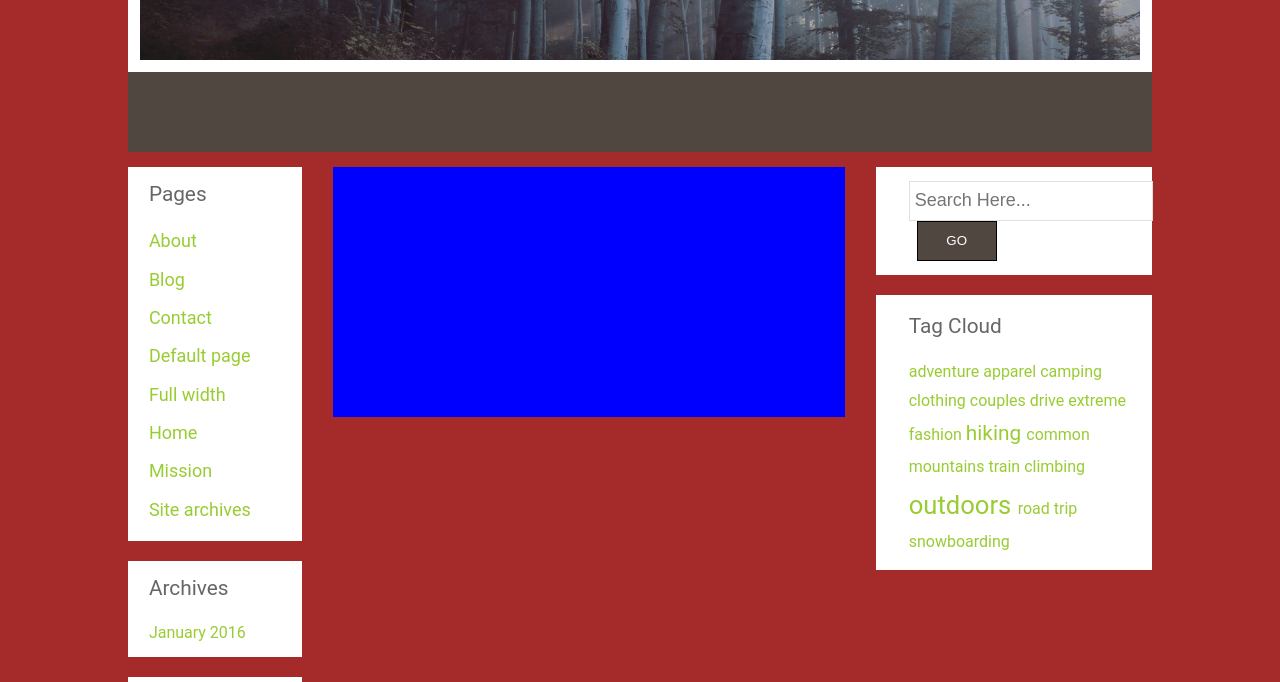
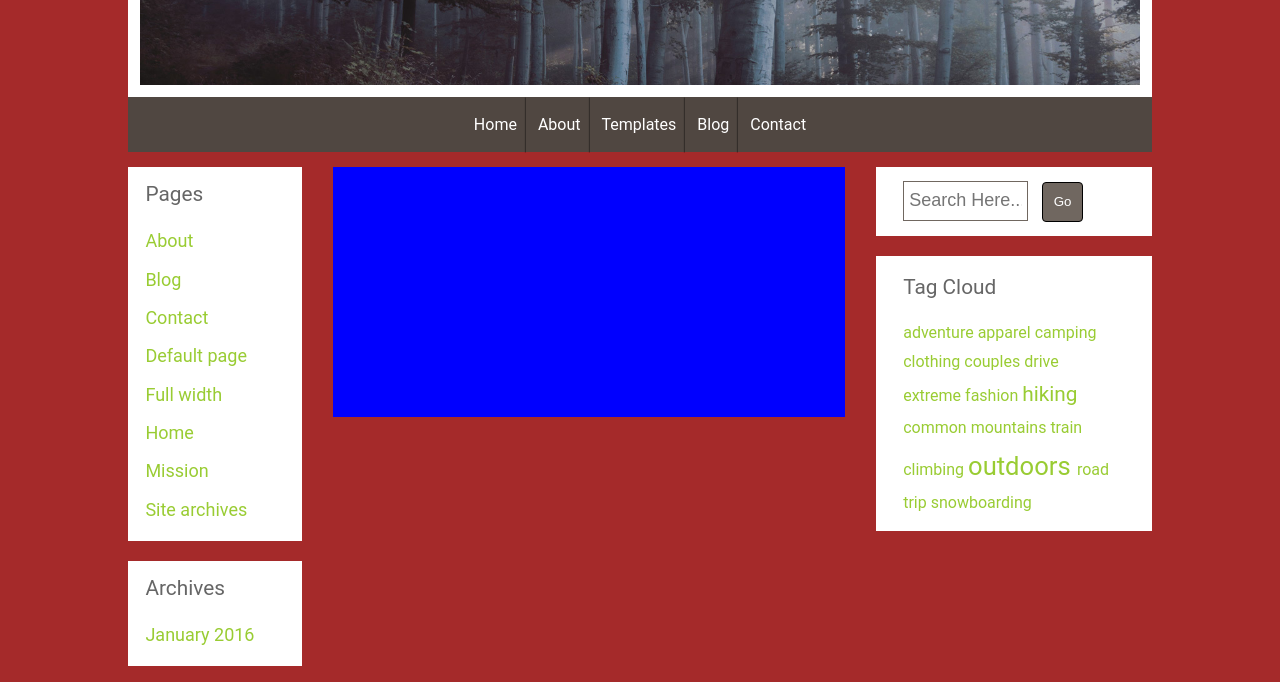
Before and after one commit to DaniM-web/htmlcss-wp, a plain HTML site: page index.html in a window 1280 px wide. Shown: the part 178-860 px from the top of the page. Drawn offline with Linux system fonts and the light colour scheme.

Commit message:
Nav menu

```diff
--- a/index.html
+++ b/index.html
@@ -16,12 +16,12 @@
         </div>
 
       <nav>
-        <ul>
-          <!-- <li>link</li>
-          <li>link</li>
-          <li>link</li>
-          <li>link</li>
-          <li>link</li> -->
+        <ul class="navmenu">
+          <li class="navitem-a"><a href="#" class="navlink">Home</a></li>
+          <li class="navitem-b"><a href="#" class="navlink">About</a></li>
+          <li class="navitem-b"><a href="#" class="navlink">Templates</a></li>
+          <li class="navitem-a"><a href="#" class="navlink">Blog</a></li>
+          <li class="navitem-a"><a href="#" class="navlink">Contact</a></li>
         </ul>
       </nav>
     </header>
@@ -29,6 +29,7 @@
     <main>
       <!-- Box di sinistra -->
       <aside class="l-box">
+        <!-- First Left Aside -->
         <div class="l1">
           <h6 class="asidetitle">Pages </h6>
           <ul class="asidelist">
@@ -42,10 +43,13 @@
             <li><a href="#" class="metalink">Site archives</a></li>
           </ul>
         </div>
+        <!-- Second left Aside -->
         <div class="l2">
           <h6 class="asidetitle">Archives</h6>
-          <a href="#" class="metalink">January 2016</a>
+          <ul class="asidelist">
+            <li><a href="#" class="metalink">January 2016</a></li>
         </div>
+        <!-- Third left Aside -->
         <div class="l3">
           <h6 class="asidetitle">Meta</h6>
           <ul class="asidelist">
@@ -63,12 +67,14 @@
       </section>
       <!-- Boxes di destra -->
       <aside class="r-box">
+        <!-- 1st right aside (Research box) -->
         <div class="r1">
           <form class="" action="index.html" method="post">
             <input type="text" name="search" placeholder="Search Here...">
-            <input type="submit" name="go" value="GO">
+            <input type="submit" name="go" value="Go">
           </form>
         </div>
+        <!-- 2nd right aside -->
         <div class="r2">
           <h6 class="asidetitle">Tag Cloud</h6>
           <p>
--- a/style.css
+++ b/style.css
@@ -14,7 +14,6 @@ body{
 main{
   width: 80%;
   margin: 0 auto;
-  margin-top: 15px;
 }
 main::after{
   content: "";
@@ -23,15 +22,19 @@ main::after{
 }
 header{
 width: 80%;
-margin: 0 auto;
+margin: 25px auto 15px;
 }
 
-
+/* Link properties */
 a:link, a:visited {
-  text-decoration: none;
+ text-decoration: none;
 }
 
 a.linktitle{
+  color: #fff;
+}
+
+a.navlink{
   color: #fff;
 }
 
@@ -85,25 +88,39 @@ hgroup{
   background-size: cover;
   border: 12px solid white;
 }
+
+/* MENU DI NAVIGAZIONE */
 nav{
-  /* debug start */
+  height: 55px;
   background-color: #504741;
-  height: 80px;
-  /* debug end */
-  /* position: relative; */
+  position: relative;
 }
 
-/* ul{
+.navmenu li{
+  height: 100%;
+  display: inline-block;
+  padding: 4% 8px 0 8px;
+}
+
+.navitem-a, .navitem-b {
+  border-right: 1px solid rgba(0, 0, 0, .4);
+}
+
+.navitem-a:last-child {
+  border-right: none;
+}
+
+.navmenu {
+  height:100%;
   position: absolute;
   top: 50%;
-  left: 40%;
-  transform: translate(-50%, -40%);
+  left: 50%;
+  transform: translate(-50%, -50%);
 }
 
-li{
-  display: inline-block;
-} */
-
+.navitem-a:hover, .navitem-b:hover{
+  background: rgba(0, 0, 0, .4);
+}
 
 #c-block{
   /* debug start */
@@ -114,6 +131,7 @@ width: 50%;
 float: left;
 }
 
+/* Right aside properties */
 .r-box{
   width: 30%;
   float: right;
@@ -132,21 +150,29 @@ span.boldesttag{
 }
 
 input[name="go"]{
-  width: 80px;
+  width: 20%;
   height: 40px;
   color: #fff;
-  background-color: #504741;
+  background-color: #706760;
   border: 0.5px solid black;
   cursor: pointer;
-  margin-left: 8px;
+  margin-left: 5%;
+  border-radius: 4px;
 }
+
 input[name="search"]{
 padding: 5px;
+width: 60%;
 height: 40px;
 font-size: 18px;
-border: 1px solid rgba(0, 0, 0, 0.12);
+border: 1px solid #706760;
 }
 
+input[name="go"]:hover {
+  background-color: #504741;
+}
+
+/* left Aside properties */
 .l-box{
   width: 20%;
   float: left;
@@ -154,9 +180,10 @@ border: 1px solid rgba(0, 0, 0, 0.12);
   }
 
 .l-box div, .r-box div {
+  width: 100%;
   background-color: white;
   margin-bottom: 20px;
-  padding: 5% 0 5% 12%;
+  padding: 5% 15% 5% 10%;
 }
 
 ul.asidelist, ul.asidelist li{
@@ -164,3 +191,11 @@ ul.asidelist, ul.asidelist li{
   margin: 6px 0;
   font-size: 18px;
 }
+
+a.metalink:hover {
+  text-decoration: underline;
+}
+
+.asidelist li:hover {
+  box-shadow: 0 3px 5px inset ;
+}
```
Also changed, not shown: img/sectionimg.jpg (added).
